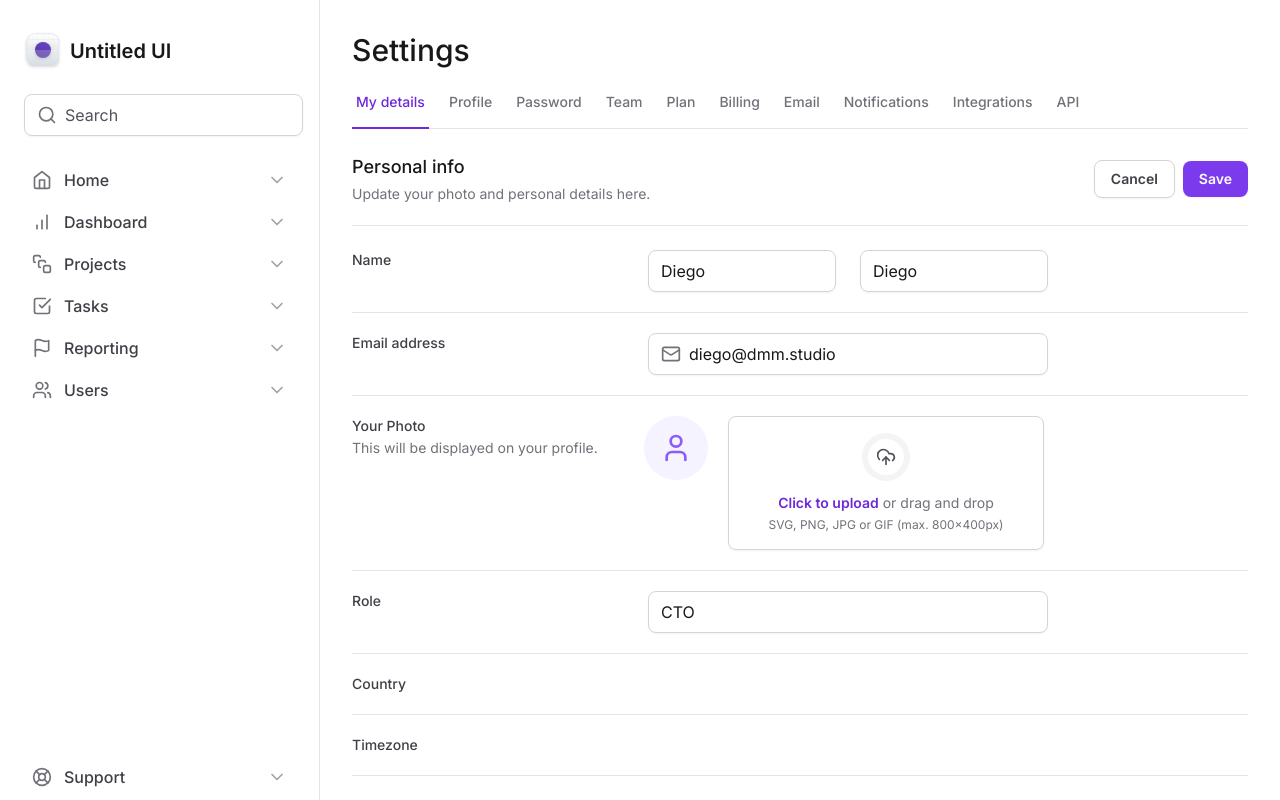
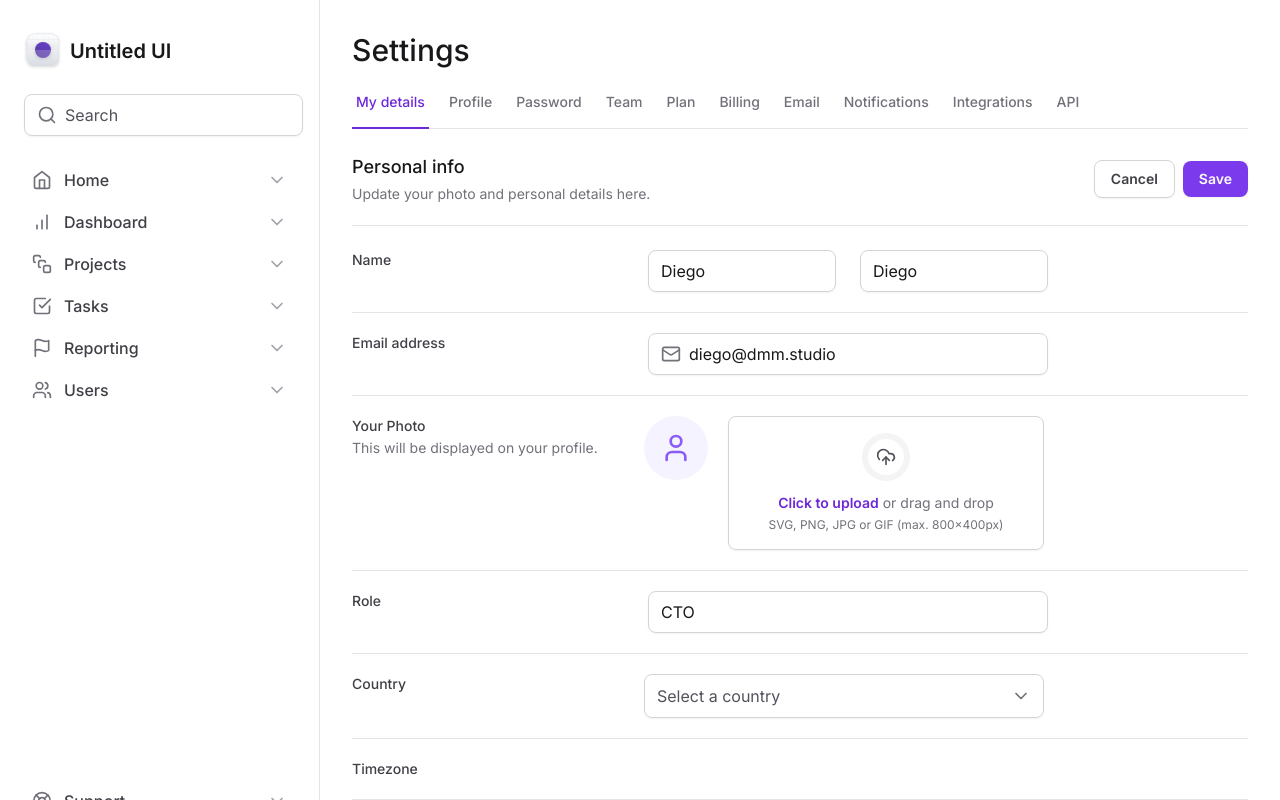
Before and after one commit to diegommagno/rocketseat-tailwind-next, a Next.js app: page / in a window 1280 px wide. Shown: the top 800 px of the page. Built offline with nearby package versions, Linux system fonts and the light colour scheme.

Commit message:
:sparkles: Feat: Add country selection

```diff
--- a/src/app/page.tsx
+++ b/src/app/page.tsx
@@ -1,7 +1,8 @@
 import { SettingsTabs } from '@/components/SettingsTabs'
 import * as Input from '@/components/Input'
+import * as FileInput from '@/components/Form/FileInput'
 import { Mail } from 'lucide-react'
-import * as FileInput from '@/components/Form/FileInput'
+import { Select } from '@/components/Form/Select'
 
 export default function Home() {
   return (
@@ -110,7 +111,7 @@ export default function Home() {
             >
               Country
             </label>
-            <div></div>
+            <Select />
           </div>
 
           <div className="grid grid-cols-form gap-3 pt-5">
--- /dev/null
+++ b/src/components/Form/Select.tsx
@@ -0,0 +1,58 @@
+'use client'
+
+import * as SelectPrimitive from '@radix-ui/react-select'
+import { Check, ChevronDown } from 'lucide-react'
+
+export interface SelectProps {}
+
+export function Select(props: SelectProps) {
+  return (
+    <SelectPrimitive.Root>
+      <SelectPrimitive.Trigger className="flex h-11 w-full items-center justify-between gap-2 rounded-lg border border-zinc-300 px-3 py-2 shadow-sm data-[placeholder]:text-zinc-600">
+        <SelectPrimitive.Value
+          placeholder="Select a country"
+          className="text-black"
+        />
+        <SelectPrimitive.Icon>
+          <ChevronDown className="h-5 w-5 text-zinc-500" />
+        </SelectPrimitive.Icon>
+      </SelectPrimitive.Trigger>
+      <SelectPrimitive.Portal>
+        <SelectPrimitive.Content
+          side="bottom"
+          position="popper"
+          sideOffset={8}
+          className="z-10 w-[--radix-select-trigger-width] overflow-hidden rounded-lg border border-zinc-200 bg-white"
+        >
+          <SelectPrimitive.Viewport>
+            <SelectPrimitive.Item
+              value="br"
+              className="flex items-center justify-between gap-2 px-3 py-2.5 outline-none data-[highlighted]:bg-zinc-50"
+            >
+              <SelectPrimitive.ItemText className="text-black">
+                Brazil
+              </SelectPrimitive.ItemText>
+
+              <SelectPrimitive.ItemIndicator>
+                <Check className="h-4 w-4 text-violet-500" />
+              </SelectPrimitive.ItemIndicator>
+            </SelectPrimitive.Item>
+
+            <SelectPrimitive.Item
+              value="us"
+              className="flex items-center justify-between gap-2 px-3 py-2.5 outline-none data-[highlighted]:bg-zinc-50"
+            >
+              <SelectPrimitive.ItemText className="text-black">
+                United States of America
+              </SelectPrimitive.ItemText>
+
+              <SelectPrimitive.ItemIndicator>
+                <Check className="h-4 w-4 text-violet-500" />
+              </SelectPrimitive.ItemIndicator>
+            </SelectPrimitive.Item>
+          </SelectPrimitive.Viewport>
+        </SelectPrimitive.Content>
+      </SelectPrimitive.Portal>
+    </SelectPrimitive.Root>
+  )
+}
```
